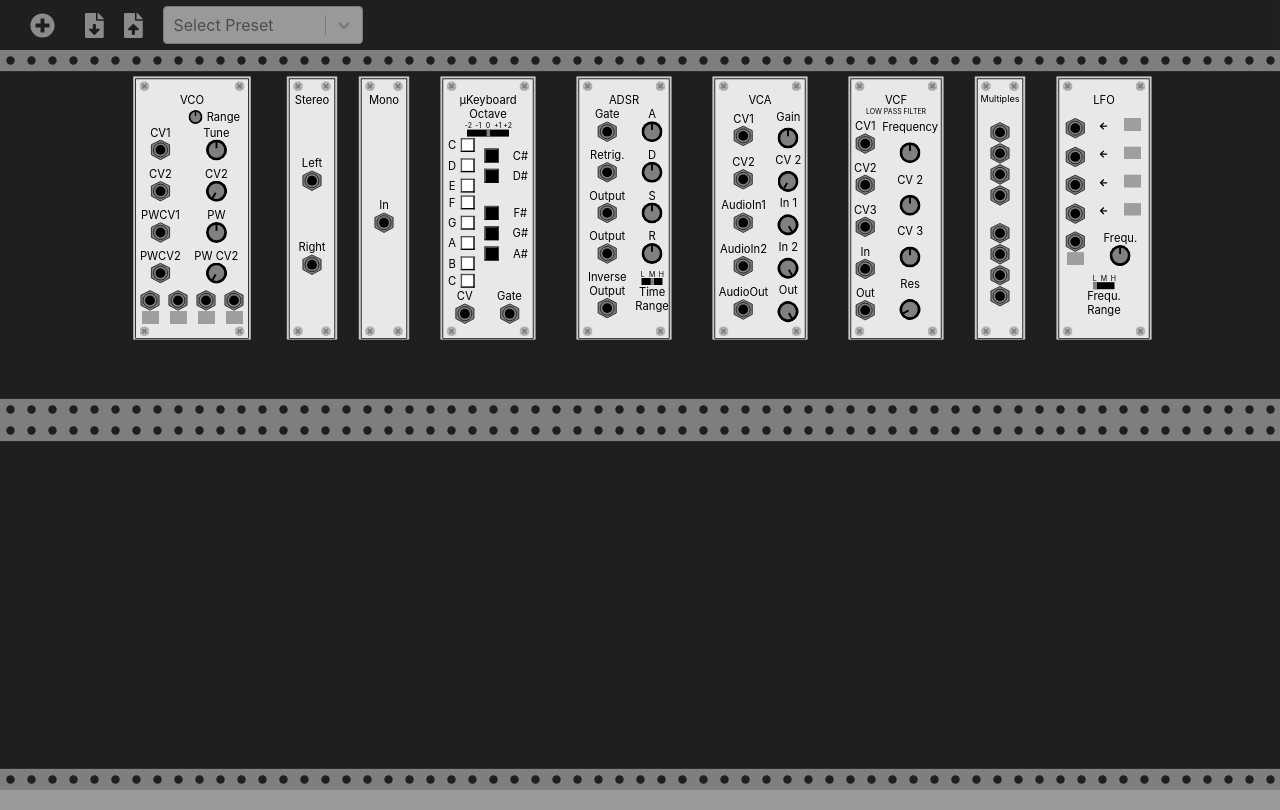
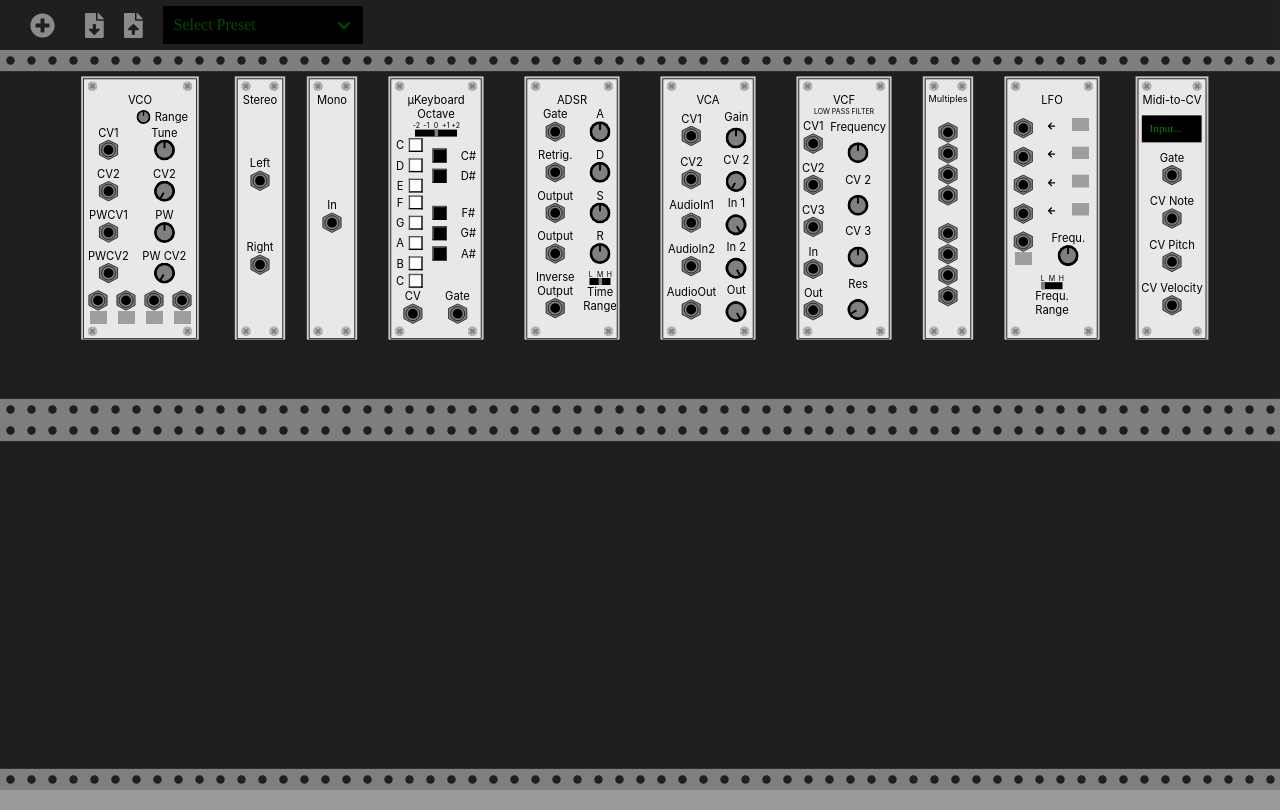
Before and after one commit to nyccyn/modularsynth.js, a React (Create React App) app: page / in a window 1280 px wide. Both pictures are taken after a click on the icon 42 px from the left and 25 px from the top of the page. Built offline with nearby package versions, Linux system fonts and the light colour scheme; grey boxes are pictures that could not be loaded.

Commit message:
Add midi-to-cv module

```diff
--- a/src/App.css
+++ b/src/App.css
@@ -30,3 +30,5 @@
     transform: rotate(360deg);
   }
 }
+
+@import url('https://fonts.googleapis.com/css?family=Orbitron');
--- /dev/null
+++ b/src/Common/selectStyles.js
@@ -0,0 +1,35 @@
+export const digitalSelectStyle = {
+    control: (baseStyles, state) => ({
+        ...baseStyles,
+        backgroundColor: 'black',
+        color: 'green',
+        fontFamily: 'Orbitron',
+        borderColor: 'black',
+        borderRadius: 0
+    }),
+    singleValue: (baseStyles, state) => ({
+        ...baseStyles,
+        color: 'green'
+    }),
+    placeholder: (baseStyles, state) => ({
+        ...baseStyles,
+        color: 'green'
+    }),
+    option: (baseStyles, state) => ({
+        ...baseStyles,
+        backgroundColor: 'black',
+        color: 'green',
+        fontFamily: 'Orbitron',
+        "&:hover": {
+            color: "DarkSeaGreen"
+          }
+    }),
+    dropdownIndicator: (baseStyles, state) => ({
+        ...baseStyles,
+        color: 'green'
+    }),
+    menu: (baseStyles, state) => ({
+        ...baseStyles,
+        backgroundColor: 'black'
+    }),
+};
--- /dev/null
+++ b/src/Modules/Components/MidiToCv.js
@@ -0,0 +1,134 @@
+import React, { useEffect, useState, useCallback, useMemo } from 'react';
+import styled from 'styled-components';
+import Select from 'react-select';
+import * as actions from '../actions';
+import Port from 'Common/Port';
+import styles from './styles';
+import { useConnections } from '../lib';
+import { useAction } from 'storeHelpers';
+import { digitalSelectStyle } from 'Common/selectStyles';
+
+const InputSelect = styled(Select)`
+    max-width: 85px;
+    margin: 0 5px;
+`;
+
+const calculateMidiNoteVolt = note => (note - 69) / 12;
+
+const MIDI_SIGNALS = {
+    KEY_ON: 144,
+    KEY_OFF: 128,
+    PITCH_MOD: 224
+}
+
+const MidiToCv = ({ id, audioContext, viewMode }) => {
+    const connections = useConnections(id);
+    const registerOutputs = useAction(actions.registerOutputs);
+
+    const [midiInputs, setMidiInputs] = useState();
+    const [inputOptions, setInputOptions] = useState([]);
+    const [selectedInput, setSelectedInput] = useState(null);
+    // const [lastNoteOn, setLastNoteOn] = useState();
+    let lastNoteOn;
+
+    const module = useMemo(() => {
+        if (viewMode) return null;
+
+        const gate = audioContext.createConstantSource();
+        gate.offset.value = 0;
+        gate.start();
+
+        const cvNote = audioContext.createConstantSource();
+        cvNote.offset.value = 0;
+        cvNote.start();
+
+        const cvPitch = audioContext.createConstantSource();
+        cvPitch.offset.value = 0;
+        cvPitch.start();
+
+        const cvVelocity = audioContext.createConstantSource();
+        cvVelocity.offset.value = 0;
+        cvVelocity.start();
+
+        return { gate, cvNote, cvPitch, cvVelocity };
+    }, [audioContext, viewMode]);
+
+    const onMIDIFailure = useCallback(msg => {
+        window.alert(`Failed to get MIDI access - ${msg}`);
+    }, []);
+
+    const onMIDIMessage = useCallback(({ data }) => {
+        if (data[0] === MIDI_SIGNALS.KEY_ON) {
+            module.gate.offset.value = 1;
+            module.cvNote.offset.value = calculateMidiNoteVolt(data[1]);
+            module.cvVelocity.offset.value = data[2]/127*5;
+            lastNoteOn = data[1];
+        }
+        if (data[0] === MIDI_SIGNALS.KEY_OFF && data[1] === lastNoteOn) {
+            module.gate.offset.value = 0;
+        }
+        if (data[0] === MIDI_SIGNALS.PITCH_MOD) {
+            module.cvPitch.offset.value = ((data[2] << 7) + data[1] - 8192) / 8192 * 2.5;
+        }
+    }, [module]);
+
+    const onMIDISuccess = useCallback(midiAccess => {
+        setMidiInputs(midiAccess.inputs);
+        const newInputsOptions = [];
+        midiAccess.inputs.forEach(entry => {
+            newInputsOptions.push({ value: entry.name, label: entry.name });
+        });
+        setInputOptions(newInputsOptions);
+    }, [setMidiInputs, setInputOptions]);
+
+    const handleSelectInput = useCallback(({ value }) => {
+        console.log(value);
+        midiInputs.forEach(entry => {
+            if (entry.name === selectedInput)
+            {
+                entry.onmidimessage = undefined;
+            }
+            if (entry.name === value)
+            {
+                entry.onmidimessage = onMIDIMessage;
+            }
+        })
+        setSelectedInput(value);
+    }, [midiInputs, selectedInput, setSelectedInput, onMIDIMessage]);
+
+    useEffect(() => {
+        if (!module) return;
+
+        registerOutputs(id, {
+            Gate: module.gate,
+            Note: module.cvNote,
+            Pitch: module.cvPitch,
+            Velocity: module.cvVelocity
+        });
+        navigator.requestMIDIAccess().then(onMIDISuccess, onMIDIFailure);
+    }, [id, module, registerOutputs, onMIDIFailure, onMIDISuccess]);
+
+    return <div style={styles.container}>
+        <span>Midi-to-CV</span>
+        <div style={styles.body}>
+            <InputSelect placeholder='Input...' options={inputOptions} onChange={handleSelectInput}
+                components={{ DropdownIndicator: () => null, IndicatorSeparator: () => null }}
+                styles={digitalSelectStyle}
+            />
+            <Port portId='Gate' connections={connections} moduleId={id} portType='output' />
+            <Port portId='Note' label='CV Note' connections={connections} moduleId={id} portType='output' />
+            <Port portId='Pitch' label='CV Pitch' connections={connections} moduleId={id} portType='output' />
+            <Port portId='Velocity' label='CV Velocity' connections={connections} moduleId={id} portType='output' />
+        </div>
+    </div>;
+}
+
+MidiToCv.isBrowserSupported = navigator.requestMIDIAccess;
+MidiToCv.panelWidth = 6;
+MidiToCv.title = `
+Midi-to-CV<br/>
+Midi/USB-to-CV/Gate interface.<br/>
+It has available 4 analog control voltage outputs (CV1...4) and one Gate output.
+`;
+
+export default MidiToCv;
--- a/src/Modules/moduleFactory.js
+++ b/src/Modules/moduleFactory.js
@@ -8,6 +8,7 @@ import VCA from './Components/VCA';
 import VCFLowPass from './Components/VCFLowPass';
 import Multiples from './Components/Multiples';
 import LFO from './Components/LFO';
+import MidiToCv from './Components/MidiToCv';
 
 export const MODULE_TYPE = {
     VCO: 'VCO',
@@ -18,7 +19,8 @@ export const MODULE_TYPE = {
     VCA: 'VCA',
     VCF_LOW_PASS: 'VCF_LOW_ASS',
     MULTIPLES: 'MULTIPLES',
-    LFO: 'LFO'
+    LFO: 'LFO',
+    MIDI_CV: 'MIDI_CV'
 };
 
 const moduleCounters = R.map(R.always(1))(MODULE_TYPE);
@@ -54,7 +56,10 @@ export const createModule = ({ type, id = undefined }) => {
             break;
         case MODULE_TYPE.LFO:
             module.Module = LFO;
-            break
+            break;
+        case MODULE_TYPE.MIDI_CV:
+                module.Module = MidiToCv;
+                break;
         default:
             throw new Error(`Cannot create module of type: ${type}`)
     }
--- a/src/Synth/Components/PresetManager.js
+++ b/src/Synth/Components/PresetManager.js
@@ -7,6 +7,7 @@ import { useSelector } from 'react-redux';
 import * as actions from '../actions';
 import { useAction } from 'storeHelpers';
 import IconButton from 'Common/IconButton';
+import { digitalSelectStyle } from 'Common/selectStyles';
 
 const Container = styled.div`
     display: flex;
@@ -60,7 +61,10 @@ const PresetManager = () => {
     return <Container>
         <IconButton icon='file-download' title='Save' onClick={savePreset}/>
         <IconButton icon='file-upload' title='Load' onClick={handleLoadPreset}/>
-        <PresetSelect options={presetOptions} onChange={handlePresetChange} placeholder='Select Preset'/>
+        <PresetSelect options={presetOptions} onChange={handlePresetChange} placeholder='Select Preset'
+            components={{ IndicatorSeparator:() => null }}
+            styles={digitalSelectStyle}
+        />
     </Container>;
 };
 
```
